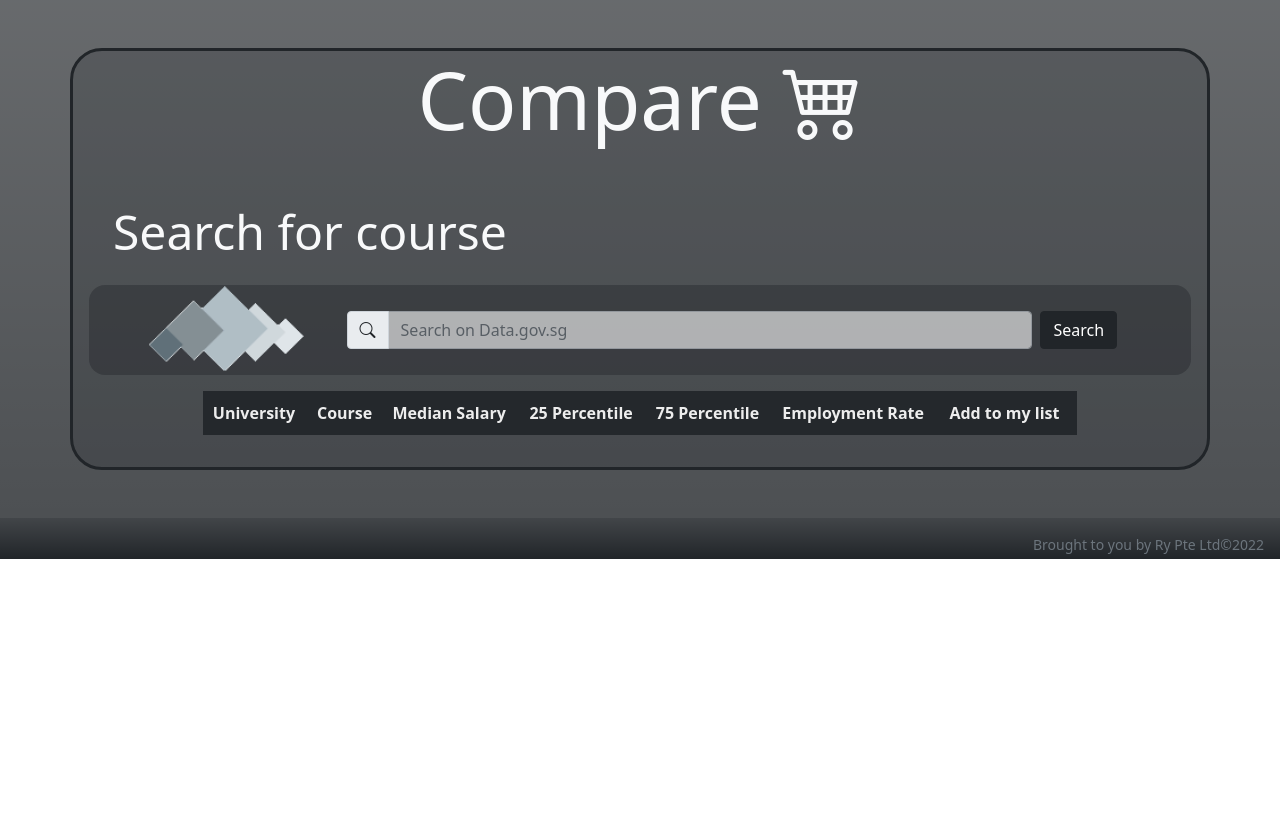
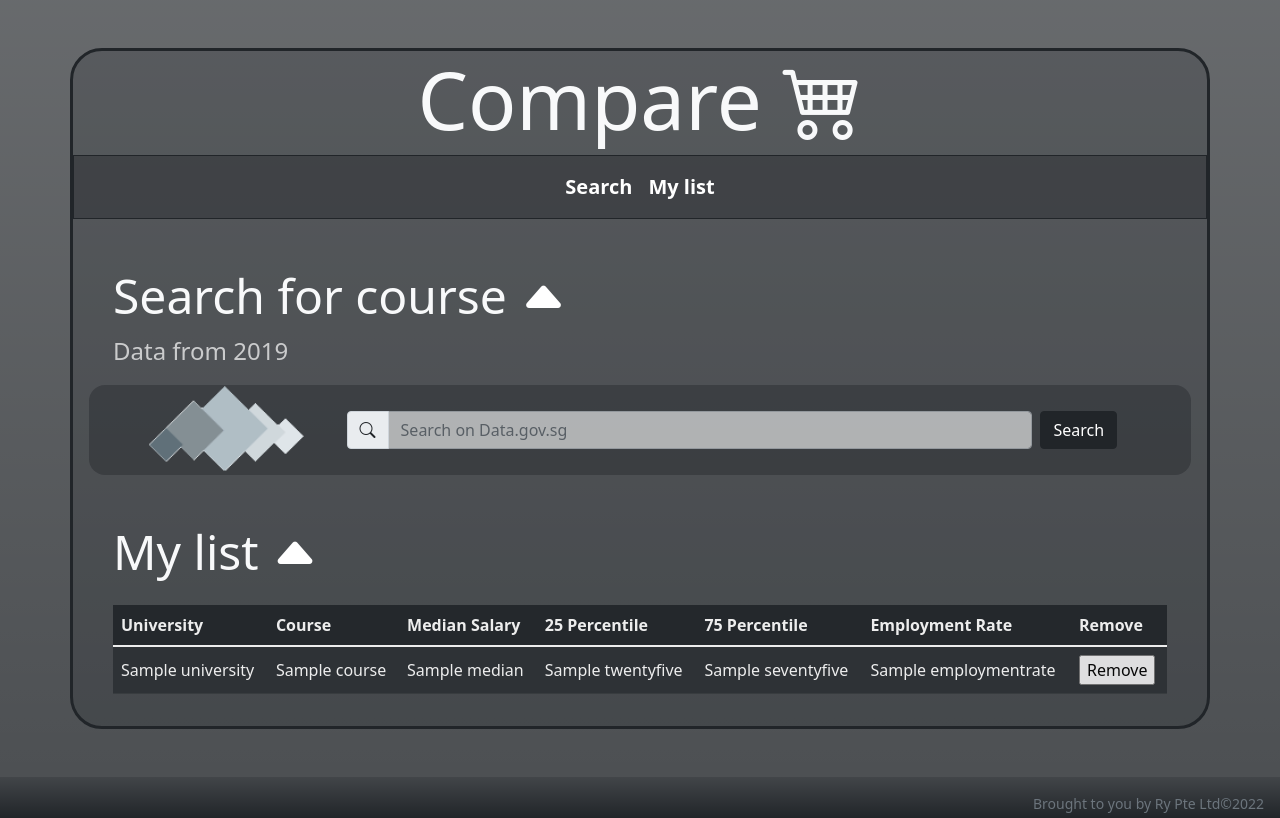
Before and after one commit to ryryry-3302/RyNance, a Flask app: template templates/salary.html in a window 1280 px wide. Shown: the part 100-918 px from the top of the page. Before the commit the page ends 659 px from the top, so only its background shows below. Run offline with Flask 2, Linux system fonts and the light colour scheme; the template is opened without the code that fills it: most values are stand-ins (such as "Sample title", 1, 10 or a date in 2020); lists and menus that the app fills with data are empty; some libraries are stand-ins or nearby versions.

Commit message:
completed compare salary page

```diff
--- a/app.py
+++ b/app.py
@@ -3,6 +3,7 @@ import os
 import datetime
 import urllib
 import json
+import ast
 
 from cs50 import SQL
 from flask import Flask, flash, redirect, render_template, request, session
@@ -168,7 +169,10 @@ def learn():
 @login_required
 def salary():
     if request.method == "GET":
-        return render_template("salary.html")
+        username = db.execute('SELECT username FROM users WHERE id = ?', session["user_id"])[0]['username']
+        mylist = db.execute('SELECT * FROM lists WHERE username = ?', username)
+        print(mylist)
+        return render_template("salary.html", mylist=mylist)
 
     degree = request.form.get("degree")
     records = checksalary(degree)
@@ -182,9 +186,15 @@ def salary():
 @login_required
 def addsalary():
     if request.method == "POST":
-        record = json.loads(request.form.get("addid"))
-        username = db.execute('SELECT username FROM users WHERE id = ?', session["user_id"])
-        print(record)
-        print(record['university'])
-        db.execute('INSERT INTO lists (username, university, course, median, twentyfive, seventyfive, employmentrate) values(?, ?, ?, ?, ?, ?, ?)', username, record[0]["university"], record[0]["degree"], record[0]["gross_monthly_median"], record[0]["gross_mthly_25_percentile"], record[0]["gross_mthly_75_percentile"], record[0]["employment_rate_overall"])
+        record = ast.literal_eval(request.form.get("addid"))
+        username = db.execute('SELECT username FROM users WHERE id = ?', session["user_id"])[0]['username']
+        db.execute('INSERT INTO lists (username, university, course, median, twentyfive, seventyfive, employmentrate) values(?, ?, ?, ?, ?, ?, ?)', username, record["university"], record["degree"], record["gross_monthly_median"], record["gross_mthly_25_percentile"], record["gross_mthly_75_percentile"], record["employment_rate_overall"])
         return redirect("/salary")
+
+@app.route("/removecourse", methods=["POST"])
+@login_required
+def removesalary():
+    if request.method == "POST":
+        courseid = request.form.get("courseid")
+        db.execute("DELETE FROM lists WHERE id = ?", courseid)
+        return redirect("/salary")
--- a/requirements.txt
+++ b/requirements.txt
@@ -6,3 +6,4 @@ time
 math
 urllib
 json
+ast
--- a/templates/salary.html
+++ b/templates/salary.html
@@ -7,6 +7,8 @@
 {% block main %}
 <div class="container-md text-start bg-dark border border-secondary border-3 border-dark" style="--bs-bg-opacity: 0.2; border-radius: 2rem;">
 
+
+
     <div class="row justify-content-center">
         <h1 class="display-1 text-light text-center">
             Compare <i class="bi bi-cart4"></i>
@@ -14,10 +16,33 @@
 
     </div>
 
+    <div class="row ">
+        <nav class="navbar navbar-expand-lg navbar-dark bg-dark border border-dark" style="--bs-bg-opacity:0.4;">
+            <div class="container-fluid">
+              <button class="navbar-toggler" type="button" data-bs-toggle="collapse" data-bs-target="#navbarNavAltMarkup" aria-controls="navbarNavAltMarkup" aria-expanded="false" aria-label="Toggle navigation">
+                <span class="navbar-toggler-icon"></span>
+              </button>
+              <div class="collapse navbar-collapse" id="navbarNavAltMarkup">
+                <div class="navbar-nav search justify-content-center w-100 fs-5 fw-bold" style="color: white;">
+                    <a class="nav-link"href="#search">Search</a>
+                     {% if request.method == "POST" %}
+                    <a class="nav-link "href="#salaryresults">Results</a>
+                    {% endif %}
+                    <a class="nav-link "href="#salarylist">My list</a>
+                </div>
+              </div>
+            </div>
+          </nav>
+    </div>
+
+
     <div class="row justify-content-center align-items-center m-3 mt-5">
         <h2 class="display-5 text-light" id="search">
-            <span>Search for course</span>
+            <span>Search for course <a href="#"><i class="bi bi-caret-up-fill" style="color: white;"></i></a></span>
         </h2>
+        <div class="fs-4 text-white" style="opacity: 0.7;">
+            Data from 2019
+        </div>
     </div>
 
     <div class="row bg-dark justify-content-center align-items-center m-1 mt-3" style="--bs-bg-opacity:0.4; border-radius: 1rem;">
@@ -38,9 +63,18 @@
             </form>
         </div>
     </div>
+    {% if request.method == "POST" %}
+
+    <div class="row justify-content-center align-items-center m-3 mt-5">
+        <h2 class="display-5 text-light" id="search">
+            <span> Results <a href="#"><i class="bi bi-caret-up-fill" style="color: white;"></i></a> </span>
+        </h2>
+    </div>
+
+
     <div class="row justify-content-center m-3">
         <div class="col-10">
-            <table class="table table-dark table-hover table-striped border border-dark border-2" style="opacity: 0.9; border-radius: 2rem;">
+            <table class="table table-dark table-hover table-striped align-middle" id="salaryresults" style="opacity: 0.9;">
                 <thead>
                     <tr>
                     <th scope="col">University </th>
@@ -74,29 +108,54 @@
                             {% endif %}
                         {% endif %}
                     {% endfor%}
-                    {% for record in records %}
-                        {% if (record["year"] == "2019") and (record["gross_monthly_median"] != "na") %}
-                            {% if  (degree not in record["degree"].lower())%}
-                                <tr>
-                                    <td scope="col">{{record["university"]}}</td>
-                                    <td scope="col">{{record["degree"]}}</td>
-                                    <td scope="col">{{record["gross_monthly_median"]}}</td>
-                                    <td scope="col">{{record["gross_mthly_25_percentile"]}}</td>
-                                    <td scope="col">{{record["gross_mthly_75_percentile"]}}</td>
-                                    <td scope="col">{{record["employment_rate_overall"]}}</td>
-                                    <td scope="col">
-                                        <form action="/addlist" method="post">
-                                            <input type="hidden" name="addid" value="{{record}}">
-                                            <input type="submit" value="Add">
-                                        </form>
-                                    </td>
-                                </tr>
-                            {% endif %}
-                        {% endif %}
-                    {% endfor%}
                 </tbody>
             </table>
         </div>
+        {% endif %}
+
+        <div class="row justify-content-center align-items-center m-3 mt-5">
+            <h2 class="display-5 text-light" id="salarylist">
+                <span>My list <a href="#"><i class="bi bi-caret-up-fill" style="color: white;"></i></a></span>
+            </h2>
+        </div>
+
+        <div class="row justify-content-center m-3">
+            <div class="col-12 ">
+                <div class="table-responsive">
+                    <table class="table table-dark table-hover table-striped align-middle" style="opacity: 0.9">
+                        <thead>
+                            <tr>
+                            <th scope="col">University </th>
+                            <th scope="col">Course</th>
+                            <th scope="col">Median Salary</th>
+                            <th scope="col">25 Percentile</th>
+                            <th scope="col">75 Percentile</th>
+                            <th scope="col">Employment Rate</th>
+                            <th scope="col">Remove</th>
+                            </tr>
+
+                        </thead>
+                        <tbody>
+                            {% for row in mylist %}
+                                        <tr>
+                                            <td scope="col">{{row["university"]}}</td>
+                                            <td scope="col">{{row["course"]}}</td>
+                                            <td scope="col">{{row["median"]}}</td>
+                                            <td scope="col">{{row["twentyfive"]}}</td>
+                                            <td scope="col">{{row["seventyfive"]}}</td>
+                                            <td scope="col">{{row["employmentrate"]}}</td>
+                                            <td>
+                                                <form action ="/removecourse" method="post">
+                                                    <input type="hidden" name="courseid" value="{{row.id}}">
+                                                    <input type="submit" value="Remove">
+                                                </form>
+                                            </td>
+                                        </tr>
+                            {% endfor%}
+                        </tbody>
+                    </table>
+                </div>
+            </div>
     </div>
 
 
```
Also changed, not shown: project.db, 1 other file.
